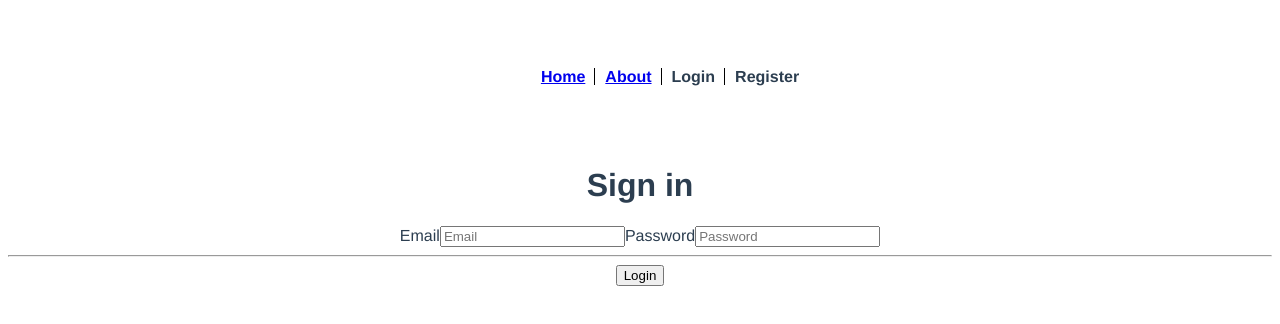
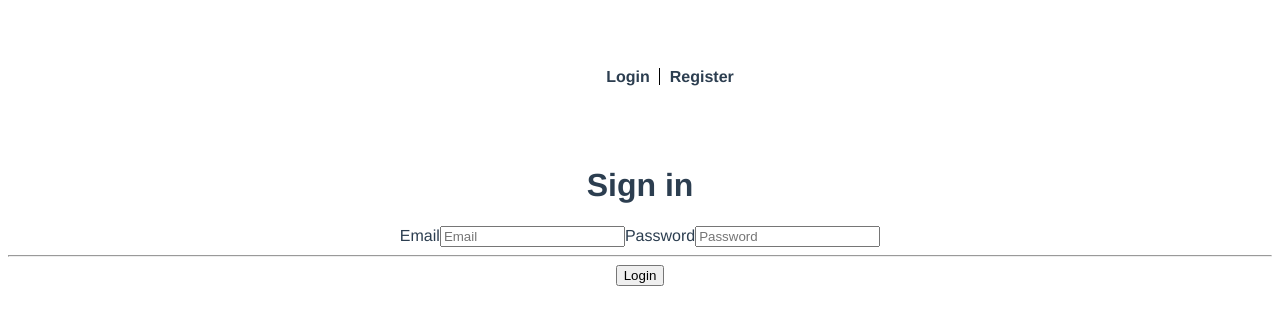
Before and after one commit to unnamed-crm/ucrm, a Vue app in the folder frontend/: page /login in a window 1280 px wide. Shown: the top 324 px of the page. Built offline with nearby package versions, Linux system fonts and the light colour scheme.

Commit message:
feat: router refactored

```diff
--- a/frontend/src/components/Nav.vue
+++ b/frontend/src/components/Nav.vue
@@ -1,8 +1,7 @@
 <template>
   <header class="header">
     <nav class="nav">
-      <span><router-link to="/">Home</router-link></span>
-      <span><router-link to="/about">About</router-link></span>
+      <span v-if="isLoggedIn"><router-link to="/">Home</router-link></span>
       <span v-if="isLoggedIn"><a @click="logout">Logout</a></span>
       <span v-if="!isLoggedIn"><a @click="login">Login</a></span>
       <span v-if="!isLoggedIn"><a @click="register">Register</a></span>
--- a/frontend/src/router/index.ts
+++ b/frontend/src/router/index.ts
@@ -9,6 +9,9 @@ const routes: Array<RouteRecordRaw> = [
     path: "/",
     name: "home",
     component: Home,
+    meta: {
+      requiresAuth: true,
+    },
   },
   {
     path: "/login",
```
